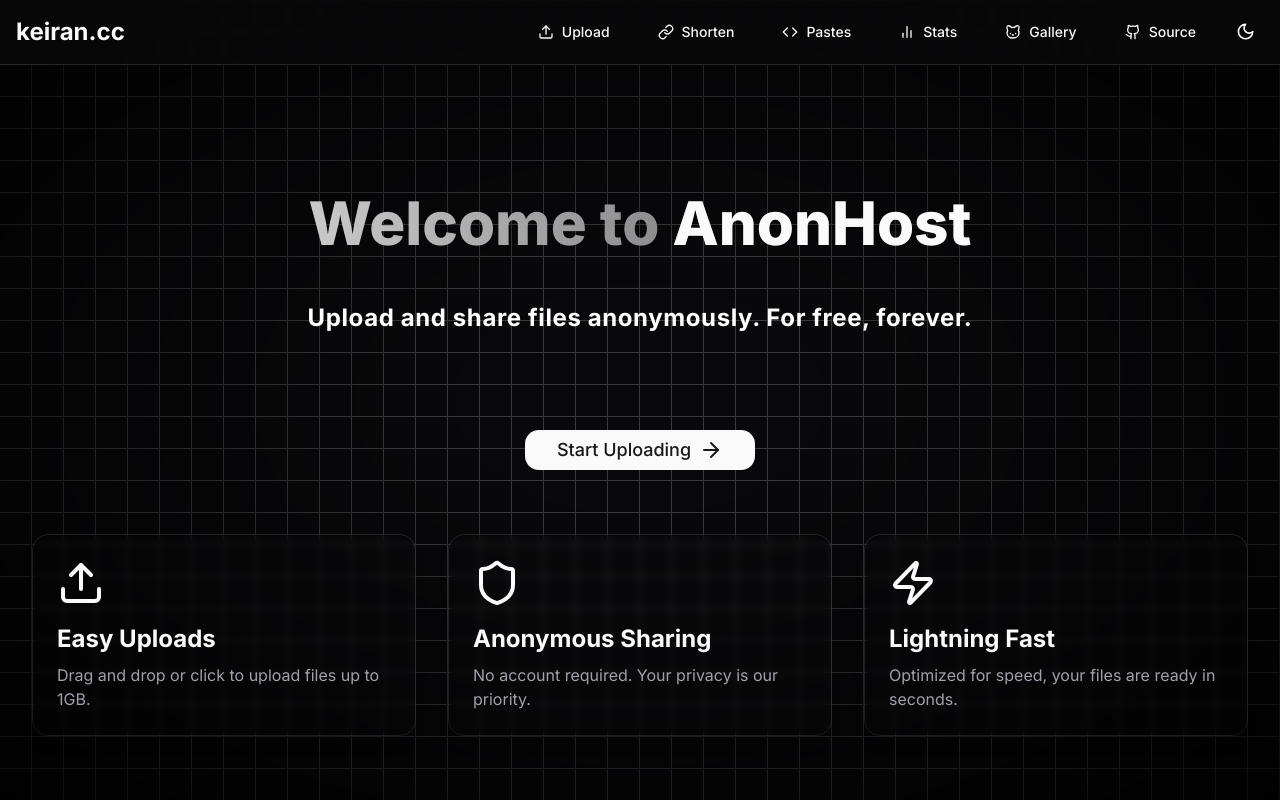
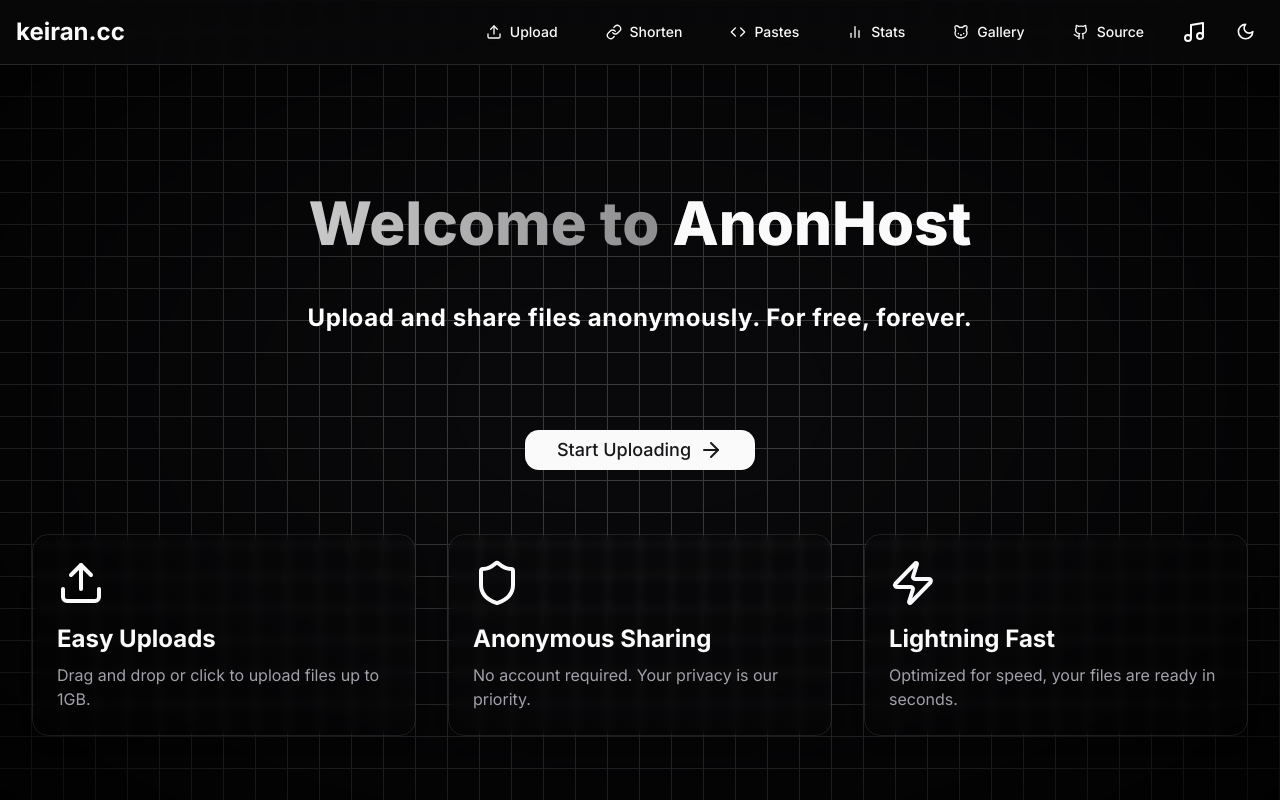
Before and after one commit to KeiranScript/keiran.cc, a Next.js app: page / in a window 1280 px wide. Built offline with nearby package versions, Linux system fonts and the light colour scheme.

Commit message:
added linfy song :3

```diff
--- a/src/components/navbar.tsx
+++ b/src/components/navbar.tsx
@@ -1,6 +1,6 @@
 'use client'
 
-import { useState, useEffect } from 'react'
+import { useState, useEffect, useRef } from 'react'
 import Link from 'next/link'
 import { usePathname } from 'next/navigation'
 import { motion } from 'framer-motion'
@@ -24,10 +24,16 @@ const navItems = [
   { href: 'https://github.com/KeiranScript/keiran.cc', icon: Github, label: 'Source' },
 ]
 
+const tracks = [
+  '/tracks/linqfy.mp3',
+]
+
 export default function Navbar() {
   const [isOpen, setIsOpen] = useState(false)
   const [scrolled, setScrolled] = useState(false)
+  const [isPlaying, setIsPlaying] = useState(false)
   const pathname = usePathname()
+  const audioRef = useRef<HTMLAudioElement | null>(null)
 
   useEffect(() => {
     const handleScroll = () => {
@@ -37,6 +43,20 @@ export default function Navbar() {
     window.addEventListener('scroll', handleScroll)
     return () => window.removeEventListener('scroll', handleScroll)
   }, [])
+
+  const playRandomTrack = () => {
+    if (audioRef.current) {
+      if (isPlaying) {
+        audioRef.current.pause()
+        setIsPlaying(false)
+      } else {
+        const randomTrack = tracks[Math.floor(Math.random() * tracks.length)]
+        audioRef.current.src = randomTrack
+        audioRef.current.play()
+        setIsPlaying(true)
+      }
+    }
+  }
 
   const NavItems = () => (
     <>
@@ -63,9 +83,8 @@ export default function Navbar() {
 
   return (
     <motion.nav
-      className={`sticky top-0 z-50 border-b bg-background/80 backdrop-blur-sm transition-shadow ${
-        scrolled ? 'shadow-md' : ''
-      }`}
+      className={`sticky top-0 z-50 border-b bg-background/80 backdrop-blur-sm transition-shadow ${scrolled ? 'shadow-md' : ''
+        }`}
       initial={{ y: -100 }}
       animate={{ y: 0 }}
       transition={{ type: 'spring', stiffness: 300, damping: 30 }}
@@ -76,9 +95,27 @@ export default function Navbar() {
         </Link>
         <div className="hidden md:flex items-center space-x-4">
           <NavItems />
+          <Button
+            variant="ghost"
+            size="icon"
+            onClick={playRandomTrack}
+            className={`transition-colors ${isPlaying ? 'text-primary' : ''}`}
+          >
+            <Music className="h-6 w-6" />
+            <span className="sr-only">{isPlaying ? 'Pause' : 'Play'} random track</span>
+          </Button>
           <ThemeSwitcher />
         </div>
         <div className="md:hidden flex items-center">
+          <Button
+            variant="ghost"
+            size="icon"
+            onClick={playRandomTrack}
+            className={`transition-colors ${isPlaying ? 'text-primary' : ''}`}
+          >
+            <Music className="h-6 w-6" />
+            <span className="sr-only">{isPlaying ? 'Pause' : 'Play'} random track</span>
+          </Button>
           <ThemeSwitcher />
           <Sheet open={isOpen} onOpenChange={setIsOpen}>
             <SheetTrigger asChild>
@@ -95,6 +132,7 @@ export default function Navbar() {
           </Sheet>
         </div>
       </div>
+      <audio ref={audioRef} />
     </motion.nav>
   )
 }
```
Also changed, not shown: 1 other file (tests, documents, lock files or other folders).
